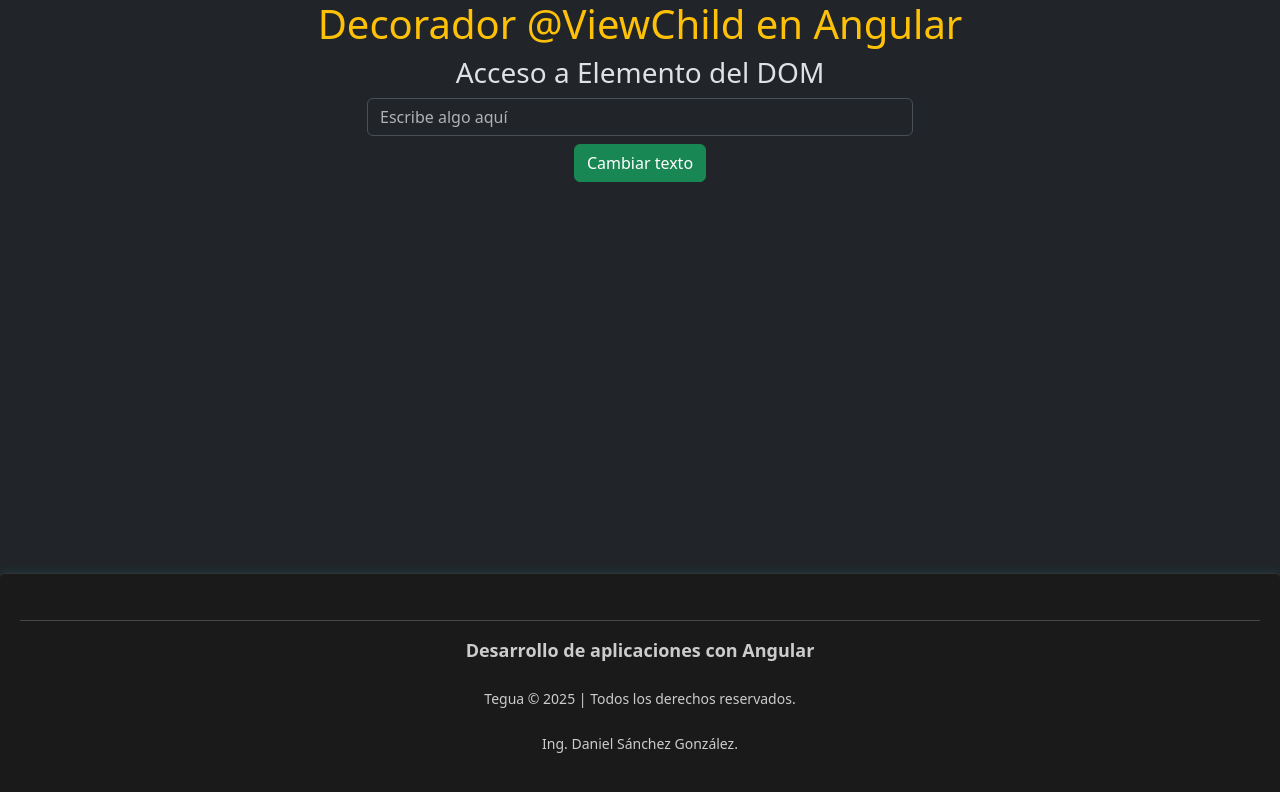
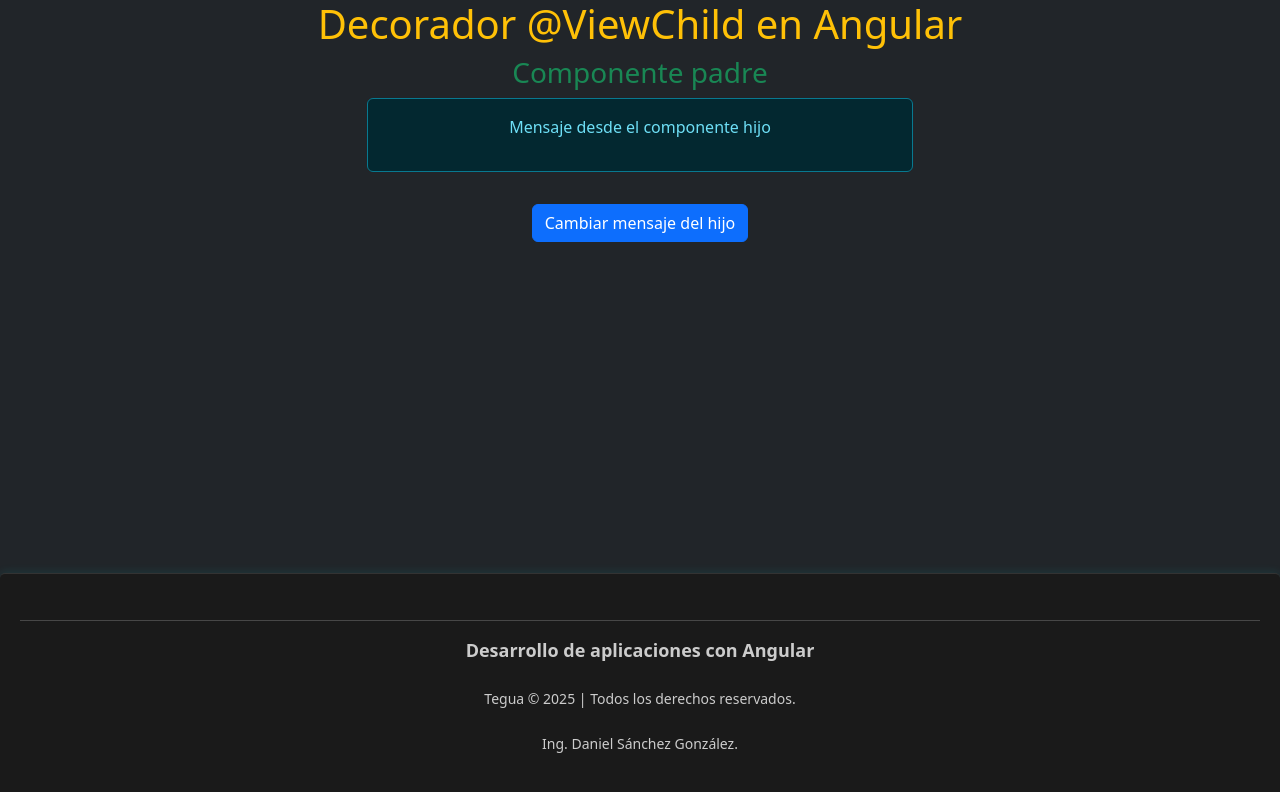
Before and after one commit to dsanchez-dev/App-Angular, an Angular app: page / in a window 1280 px wide. Shown: the top 792 px of the page. Built offline with nearby package versions, Linux system fonts and the light colour scheme.

Commit message:
P16 - Decorador ViewChild y Componente Hijo

```diff
--- a/src/app/app.html
+++ b/src/app/app.html
@@ -2,7 +2,7 @@
   <div class="page-content">
     <div class="container text-center">
       <h1 class="text-center text-warning">{{titulo}}</h1>
-      <app-view-child/>
+      <app-padre/>
     </div>
   </div>
 
--- a/src/app/app.ts
+++ b/src/app/app.ts
@@ -6,7 +6,7 @@ import { ViewChildComponent } from "./view-child/view-child";
 @Component({
   selector: 'app-root',
   standalone: true,
-  imports: [ViewChildComponent],
+  imports: [PadreComponent],
   templateUrl: './app.html',
   styleUrl: './app.css',
 })
--- a/src/app/hijo/hijo.html
+++ b/src/app/hijo/hijo.html
@@ -1,5 +1,3 @@
-<div>
-    <button class="btn btn-primary" (click)="enviarMensaje()">
-        Enviar mensaje al Padre
-    </button>
+<div class="alert alert-info w-50 mx-auto">
+    <p>{{mensaje}}</p>
 </div>
--- a/src/app/hijo/hijo.ts
+++ b/src/app/hijo/hijo.ts
@@ -1,4 +1,4 @@
-import { Component, EventEmitter, Output } from '@angular/core';
+import { Component } from '@angular/core';
 
 @Component({
   selector: 'app-hijo',
@@ -8,11 +8,10 @@ import { Component, EventEmitter, Output } from '@angular/core';
   styleUrl: './hijo.css',
 })
 export class HijoComponent {
-  //Output se utiliza para emitir eventos desde el componente hijo al padre
-  @Output() notificarPadre = new EventEmitter<String>();
+  mensaje: string = 'Mensaje desde el componente hijo';
 
-  //Metodo para enviar mensaje al componente padre
-  enviarMensaje() {
-    this.notificarPadre.emit('Mensaje desde el componente hijo al padre');
+  cambiarMensaje(nuevoMensaje: string) {
+    this.mensaje = nuevoMensaje;
   }
+
 }
--- a/src/app/padre/padre.html
+++ b/src/app/padre/padre.html
@@ -1,13 +1,5 @@
 <div class="container">
     <h3 class="text-success">Componente padre</h3>
-    <br>
-    <app-hijo (notificarPadre)="recibirMensaje($event)"></app-hijo>
-
-    <div class="container" style="max-width: 50%;">
-        @if (mensaje) {
-        <p class="mt-3 alert alert-success">{{ mensaje }}</p>
-        }@else {
-        <p class="mt-3 alert alert-danger">No hay mensajes del hijo</p>
-        }
-    </div>
+    <app-hijo/>
+    <button class="btn btn-primary mt-3 " (click)="cambiarMensaje()">Cambiar mensaje del hijo</button>
 </div>
--- a/src/app/padre/padre.ts
+++ b/src/app/padre/padre.ts
@@ -1,4 +1,4 @@
-import { Component } from '@angular/core';
+import { Component, ViewChild } from '@angular/core';
 import { HijoComponent } from '../hijo/hijo';
 
 @Component({
@@ -9,10 +9,9 @@ import { HijoComponent } from '../hijo/hijo';
   styleUrl: './padre.css',
 })
 export class PadreComponent {
-  mensaje: String = '';
+  @ViewChild(HijoComponent) componenteHijo!: HijoComponent;
 
-  //Se emitio una cadena (String)
-  recibirMensaje(mensajeHijo: String) {
-    this.mensaje = mensajeHijo;
+  cambiarMensaje() {
+    this.componenteHijo.cambiarMensaje('Nuevo mensaje desde el componente padre');
   }
 }
```
